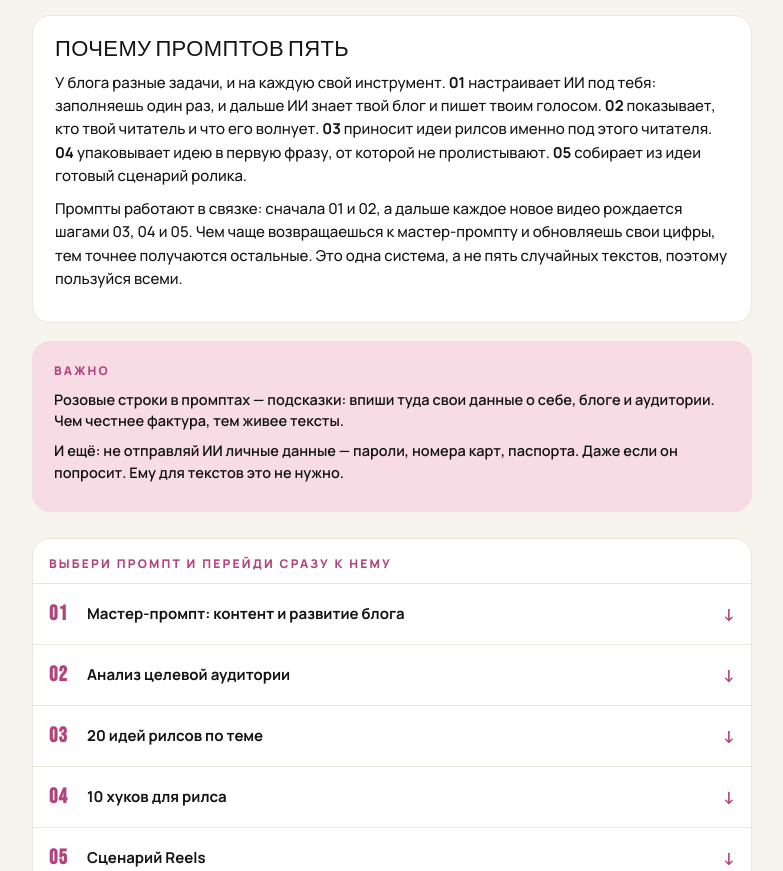
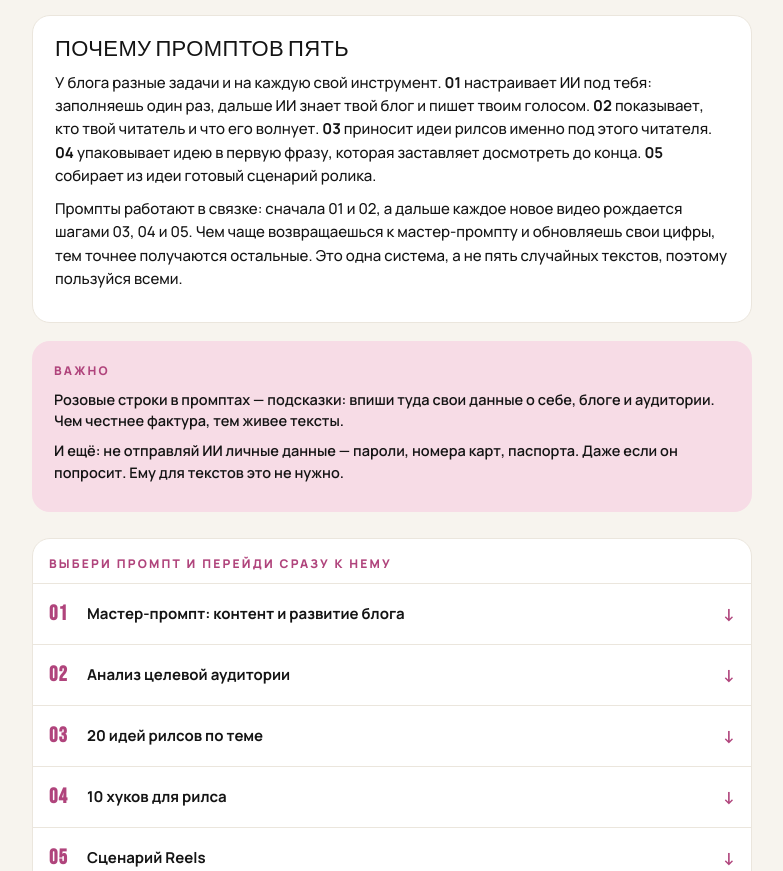
Before and after one commit to violettasvett/violettasvett.github.io, a plain HTML site: page index.html in a window 1280 px wide. Shown: the part 1739-2610 px from the top of the page, without its empty margins (248-1031 px from the left). Drawn offline with Linux system fonts and the light colour scheme.

Commit message:
Правка первого абзаца «Почему промптов пять» по её версии
Co-Authored-By: Claude Code <noreply@anthropic.com>

```diff
--- a/index.html
+++ b/index.html
@@ -200,7 +200,7 @@ footer .tiny{margin-top:10px;font-size:12px;color:var(--grey);font-weight:600}
     </div>
     <div class="dlcard why">
       <h3>Почему промптов пять</h3>
-      <p>У блога разные задачи, и на каждую свой инструмент. <b>01</b> настраивает ИИ под тебя: заполняешь один раз, и дальше ИИ знает твой блог и пишет твоим голосом. <b>02</b> показывает, кто твой читатель и что его волнует. <b>03</b> приносит идеи рилсов именно под этого читателя. <b>04</b> упаковывает идею в первую фразу, от которой не пролистывают. <b>05</b> собирает из идеи готовый сценарий ролика.</p>
+      <p>У блога разные задачи и на каждую свой инструмент. <b>01</b> настраивает ИИ под тебя: заполняешь один раз, дальше ИИ знает твой блог и пишет твоим голосом. <b>02</b> показывает, кто твой читатель и что его волнует. <b>03</b> приносит идеи рилсов именно под этого читателя. <b>04</b> упаковывает идею в первую фразу, которая заставляет досмотреть до конца. <b>05</b> собирает из идеи готовый сценарий ролика.</p>
       <p>Промпты работают в связке: сначала 01 и 02, а дальше каждое новое видео рождается шагами 03, 04 и 05. Чем чаще возвращаешься к мастер-промпту и обновляешь свои цифры, тем точнее получаются остальные. Это одна система, а не пять случайных текстов, поэтому пользуйся всеми.</p>
     </div>
     <div class="vazhno">
```
